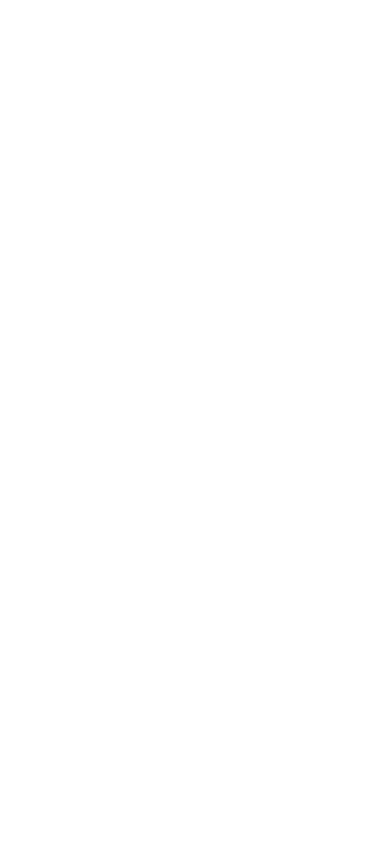
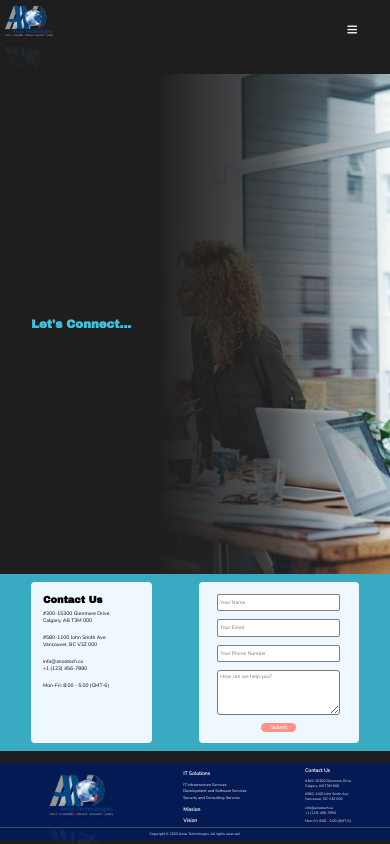
Before and after one commit to sadiqbehzad/anootech, a plain HTML site: page contact.html in a window 390 px wide. Drawn offline with nearby package versions, Linux system fonts and the light colour scheme.

Commit message:
291023 23:24

```diff
--- a/contact.html
+++ b/contact.html
@@ -0,0 +1,134 @@
+<!DOCTYPE html>
+<html lang="en">
+    <head>
+        <meta charset="UTF-8" />
+        <meta name="viewport" content="width=device-width, initial-scale=1.0" />
+        <title>Contact Us</title>
+        <link rel="stylesheet" href="test2.css" />
+        <link rel="preconnect" href="https://fonts.googleapis.com" />
+        <link rel="preconnect" href="https://fonts.gstatic.com" crossorigin />
+        <link
+          href="https://fonts.googleapis.com/css2?family=Nunito:wght@300&display=swap"
+          rel="stylesheet"
+        />
+        <link rel="preconnect" href="https://fonts.googleapis.com" />
+        <link rel="preconnect" href="https://fonts.gstatic.com" crossorigin />
+        <link
+          href="https://fonts.googleapis.com/css2?family=Archivo+Black&family=Ultra&display=swap"
+          rel="stylesheet"
+        />
+        <script src="test2.js"></script>
+        <script src="https://smtpjs.com/v3/smtp.js"></script>
+      </head>
+      <body>
+        <section class="navigation" id="navigate">
+            <button type="button">Home</button>
+            <button type="button">About Us</button>
+            <button type="button">Mission</button>
+            <button type="button">Vision</button>
+            <button type="button">FAQs</button>
+            <button type="button">Contact Us</button>
+            <div class="drp-dwn-bttn">
+              <button type="button" id="drp-dwn-bttn" onmouseover="showDropdown('drp-dwn-cont')">Solutions&nbsp;&nbsp;&nbsp;⩔</button>
+              <nav class="dropdowns-contents" id="drp-dwn-cont" onmouseout="hideDropdown('drp-dwn-cont')">
+                <div class="it-infras">
+                  <h3>IT Infrastructure Services</h3>
+                  <ul class="servicesList">
+                    <a href="#"><li>IT Managed Services</li></a>
+                    <a href="#"><li>Network Setup and Management</li></a>
+                    <a href="#"><li>Hardware Support and Maintenance</li></a>
+                    <a href="#"><li>Virtualization Services</li></a>
+                  </ul>
+                </div>
+                <div class="dev-and-sw">
+                  <h3>Development and Software Services</h3>
+                  <ul class="servicesList">
+                    <a href="#"><li>Software Development</li></a>
+                    <a href="#"><li>Web Development and Design</li></a>
+                    <a href="#"><li>Database Management</li></a>
+                    <a href="#"><li>Data Backup and Recovery</li></a>
+                  </ul>
+                </div>
+                <div class="sec-and-consult">
+                  <h3>Security and Consulting Services</h3>
+                  <ul class="servicesList">
+                    <a href="#"><li>Cyber Security Services</li></a>
+                    <a href="#"><li>Cloud Services</li></a>
+                    <a href="#"><li>IT Consulting</li></a>
+                    <a href="#"><li>Helpdesk and Technical Support</li></a>
+                  </ul>
+                </div>
+              </nav>
+            </div>
+        </section>
+        <div class="menuIcon">
+          <button id="menu" onclick="showHideMenu('navigate')">&#8801</button>
+        </div>
+        <div class="logo">
+          <a href="Home.html"><img src="pics/Logo.png" /></a>
+        </div>
+        <section class="letsConnect">
+            <section class="letsConnect-contents">
+                <h1><span>Let's Connect...</span></h1>
+        </section>
+        </section>
+        <section class="form-section">
+            <div class="form-contents">
+                <div class="address-info">
+                    <h2>Contact Us</h2>
+                    <p>#300-15300 Glenmore Drive<br />Calgary, AB T3M 000</p>
+                    <p>#580-1100 John Smith Ave<br />Vancouver, BC V3Z 000</p>
+                    <p>info@anootech.ca<br />+1 (123) 456-7890</p>
+                    <p>Mon-Fri: 8:00 - 5:00 (GMT-6)</p>
+                </div>
+                <div class="form-field">
+                    <form onsubmit="sendEmail(); reset(); return false">
+                        <input type="text" id="name" placeholder="Your Name" required>
+                        <input type="email" id="email" placeholder="Your Email" required>
+                        <input type="phone" id="phone" placeholder="Your Phone Number" required>
+                        <textarea type="phone" id="message" placeholder="How can we help you?" required></textarea>
+                        <button>Submit</button>
+                    </form>
+                </div>
+            </div>
+
+        </section>
+        <footer class="footer">
+            <div class="footer-contents">
+              <div class="footer-logo">
+                <a href="Home.html"><img src="pics/Logo.png" alt="Logo" /></a>
+
+              </div>
+              <div class="second-part">
+                <div class="IT-Solutions-h2">
+                  <h2>IT Solutions</h2>
+                </div>
+                <div class="IT-Solutions">
+                  <a href="#">IT Infrastructure Services</a>
+                  <a href="#">Development and Software Services</a>
+                  <a href="#">Security and Consulting Services</a>
+                </div>
+                <div class="mission-vision">
+                  <a href="#"><h2>Mission</h2></a>
+                  <a href="#"><h2>Vision</h2></a>
+                </div>
+              </div>
+              <div class="third-part">
+                <div class="contact-us-h2">
+                  <h2>Contact Us</h2>
+                </div>
+                <div class="contact-us-p">
+                  <p>#300-15300 Glenmore Drive<br />Calgary, AB T3M 000</p>
+                  <p>#580-1100 John Smith Ave<br />Vancouver, BC V3Z 000</p>
+                  <p>info@anootech.ca<br />+1 (123) 456-7890</p>
+                  <p>Mon-Fri: 8:00 - 5:00 (GMT-6)</p>
+                </div>
+              </div>
+            </div>
+            <div class="copyright">
+              <p>Copyright &copy 2023 Anoo Technologies. All rights reserved.</p>
+            </div>
+          </footer>
+
+</body>
+</html>
--- a/test2.css
+++ b/test2.css
@@ -241,11 +241,10 @@ html, body {
     width: 100%;
     height: 500px;
     background-image: url("pics/office.jpg");
-    background-size:contain;
+    background-size:cover;
     background-position: right;
     position: relative;
-    /* margin-top: 10vw; */
-    margin-bottom: 7vw;
+    margin-bottom: 0;
 }
 .hero-contents {
     display: grid;
@@ -257,7 +256,7 @@ html, body {
     margin:0;
     left: 0;
     top: 0;
-    padding-top: 3vw;
+    /* padding-top: 3vw; */
     background-image: linear-gradient(to right, rgba(30,30,30,1) 40%, rgba(0,0,0,0.7) 70%, rgba(0,0,0,0.4) 80%,transparent);
 }
 .hero h1 {
@@ -468,6 +467,110 @@ html, body {
   object-fit:cover;
 }
 
+.letsConnect {
+    display: flex;
+    width: 100%;
+    height: 500px;
+    background-image: url("pics/office.jpg");
+    background-size:cover;
+    background-position: right;
+    position: relative;
+    margin-top: 8vw
+}
+.letsConnect-contents {
+    display: grid;
+    grid-template-rows: 2;
+    justify-content: left;
+    position: absolute;
+    width: 100%;
+    height: 500px;
+    margin:0;
+    left: 0;
+    top: 0;
+    background-image: linear-gradient(to right, rgba(30,30,30,1) 40%, rgba(30,30,30,0.7) 70%, rgba(30,30,30,0.4) 80%,transparent);
+}
+.letsConnect-contents h1{
+    font-size: 3vw;
+    font-family: 'Archivo Black', sans-serif;
+    color: rgba(64, 193, 221,1);
+    text-align: left;
+    margin: auto;
+    margin-left: 8vw;
+}
+
+.form-section {
+    width: 100%;
+}
+.form-contents {
+    display: flex;
+    justify-content: space-around;
+    padding: 2vw;
+    background-color: #38aac1;
+    margin: auto;
+
+}
+.address-info {
+    display: flex;
+    flex-direction: column;
+    background-color:aliceblue;
+    padding: 3vw;
+    border-radius: 1vw;
+    width: 25vw;
+    align-items: left;
+
+}
+.address-info h2 {
+    font-family: 'Archivo Black', sans-serif;
+    font-size: 2.5vw;
+    color: black;
+    margin: 0;
+}
+.address-info p {
+    font-family: 'Nunito', sans-serif;
+    font-size: 1.3vw;
+    color: black;
+}
+.form-field form{
+    display: flex;
+    flex-direction: column;
+    align-items: center;
+    gap: 2vw;
+    background-color:aliceblue;
+    padding: 3vw;
+    border-radius: 1vw;
+    width: 35vw;
+}
+form input {
+    width: 30vw;
+    height: 3.5vw;
+    font-family: 'Nunito', sans-serif;
+    font-size: 1.3vw;
+    color: black;
+    border-radius: 2px;
+    border: 1px solid grey;
+
+}
+form textarea {
+    width: 30vw;
+    height: 10vw;
+    font-family: 'Nunito', sans-serif;
+    font-size: 1.3vw;
+    color: black;
+    border-radius: 3px;
+}
+form button {
+    width: 9vw;
+    font-family: 'Nunito', sans-serif;
+    font-size: 1.3vw;
+    color: whitesmoke;
+    font-weight: bold;
+    background-color: #ff9189;
+    border:0;
+    border-radius: 30px;
+    cursor: pointer;
+
+}
+
 footer {
     display: grid;
     grid-template-rows: 1fr 0.1fr;
@@ -476,6 +579,7 @@ footer {
     bottom: 0;
     font-family: 'Nunito', sans-serif;
     color: whitesmoke;
+    margin-top: 3vw;
 
 }
 .footer-contents {
@@ -600,7 +704,14 @@ footer {
         box-shadow: -10vw 10vw 1vw rgba(0,0,0,0.25);
     }
 
+    .hero {
+        height: 250px;
 
+    }
+    .hero-contents {
+
+        height: 250px;
+    }
     .slogan {
         margin-top: 1rem;
     }
--- a/test2.js
+++ b/test2.js
@@ -27,3 +27,23 @@ window.addEventListener("resize", function () {
   "use strict";
   window.location.reload();
 });
+
+function sendEmail() {
+  Email.send({
+    Host: "smtp.elasticemail.com",
+    Username: "anootech23@gmail.com",
+    Password: "58A11570B3D74B8CE0FC0CB6DA22BDF962A6",
+    To: "anootech23@gmail.com",
+    From: document.getElementById("email").value,
+    Subject: "Random Subject (Must be edited in the form",
+    Body:
+      "Name: " +
+      document.getElementById("name").value +
+      "<br> Email: " +
+      document.getElementById("email").value +
+      "<br> Phone number: " +
+      document.getElementById("phone").value +
+      "<br> message: " +
+      document.getElementById("message").value,
+  }).then((message) => alert("Message sent successfully"));
+}
```
Also changed, not shown: home.html (+1 -1 lines), 1 other file.
